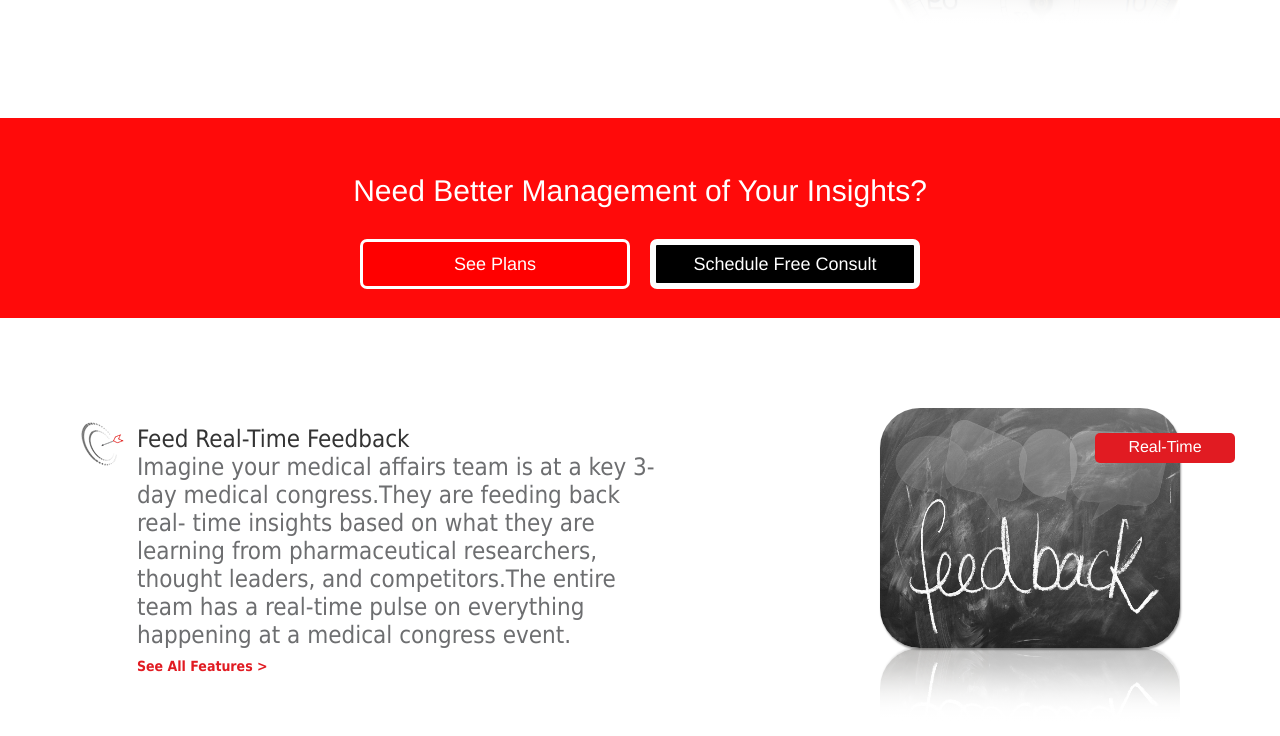
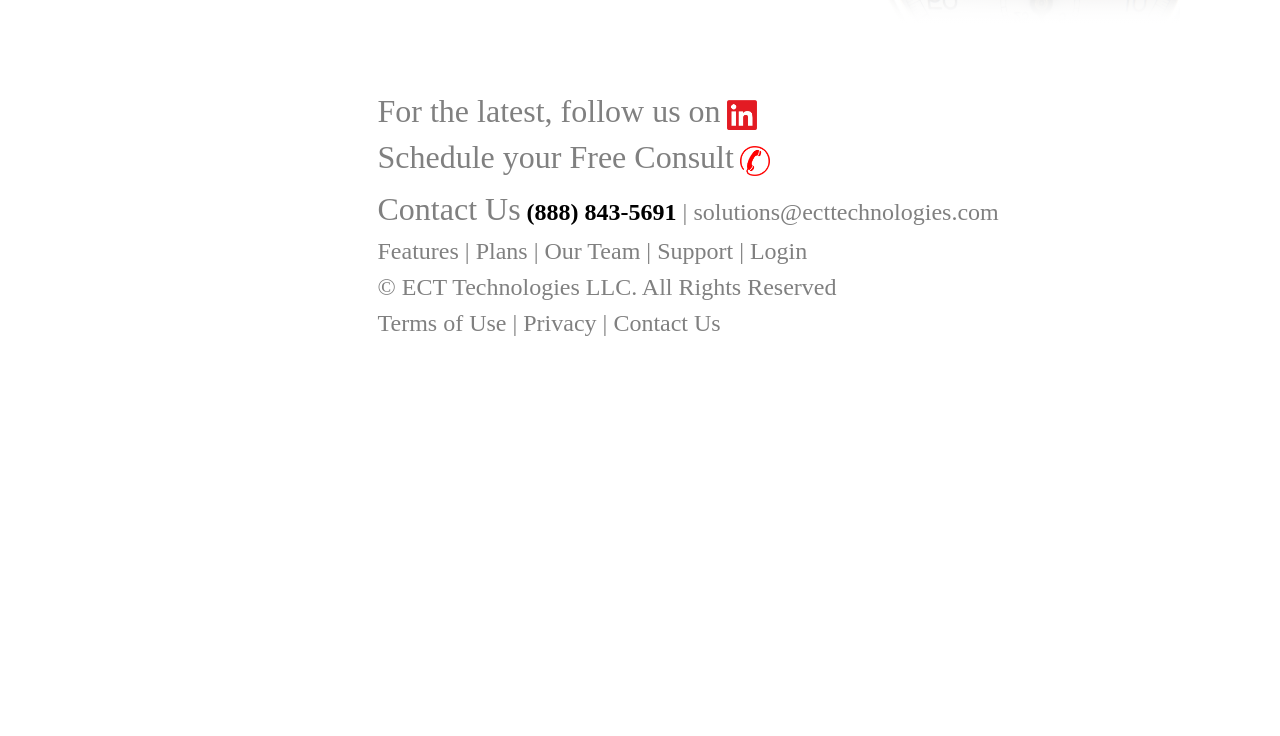
Before and after one commit to arbyrn/VueRapidResponse, a Vue app: page / in a window 1280 px wide. Shown: the part 1444-2180 px from the top of the page. After the commit the page ends 1801 px from the top, so only its background shows below. Built offline with nearby package versions, Linux system fonts and the light colour scheme.

Commit message:
Remove duped content from home page

```diff
--- a/src/pages/HomePage.vue
+++ b/src/pages/HomePage.vue
@@ -18,9 +18,6 @@
         <EctFeature card="RealTime"></EctFeature>
         <EctFeature card="MedStrategy"></EctFeature>
         <EctFeature card="CycleTime"></EctFeature>
-        <RnRDivider dividerId="1"></RnRDivider>
-        <EctFeature card="RealTime"></EctFeature>
-        <EctFeature card="Customizable"></EctFeature>
         <RnRFooter></RnRFooter>
     </div>
 </template>
```
